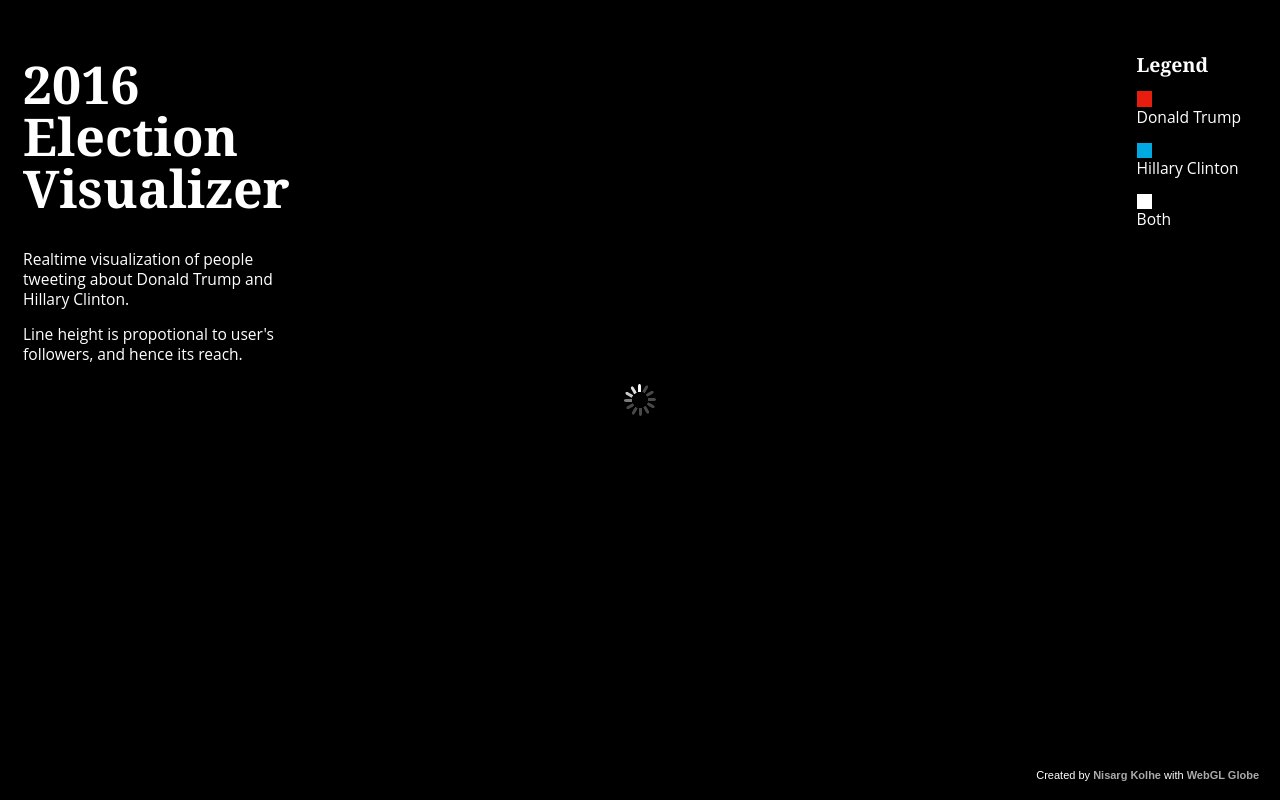
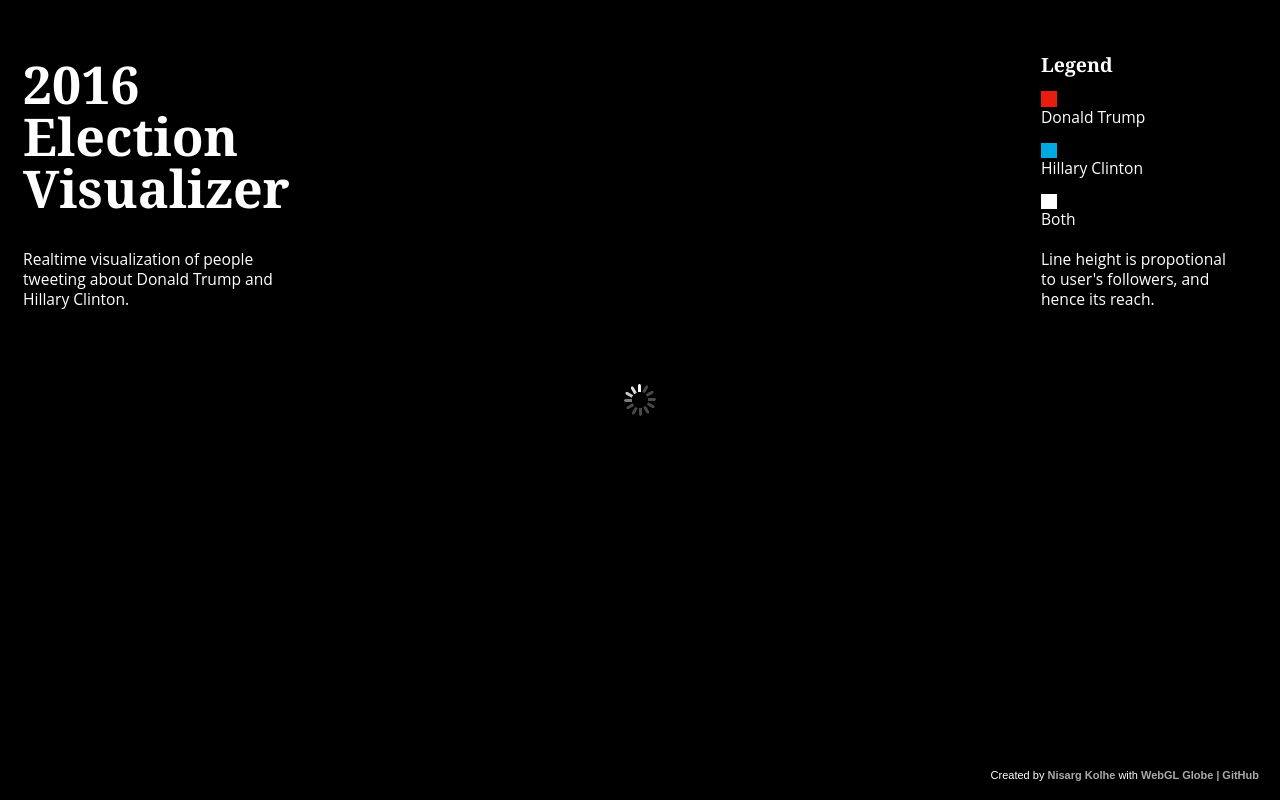
Before and after one commit to nisargkolhe/2016ElectionVisualizer, a website: page public/index.html in a window 1280 px wide. Drawn offline with nearby package versions, Linux system fonts and the light colour scheme; files whose address does not match are found by name.

Commit message:
Made some small changed

```diff
--- a/app.js
+++ b/app.js
@@ -83,7 +83,7 @@
                         	if(!tweetObj.color){tweetObj.color = quote_color;}
                     		tweetObj.quote.qouteText = quote_text;
                     		tweetObj.quote.qouteColor = getTweetColor(quote_text.toLowerCase());
-                    		console.log("quote : "+quote_color);
+                    		//console.log("quote : "+quote_color);
 
                         }
 
@@ -143,8 +143,8 @@
                     }
                 });
                 stream.on('error', function(error) {
-                    console.log("ERROR");
-                    console.log(error);
+                    //console.log("ERROR");
+                    //console.log(error);
                 });
 
                 stream.on('end', function(response) {
--- a/public/index.html
+++ b/public/index.html
@@ -9,8 +9,13 @@
     <meta charset="utf-8">
     <meta name="viewport" content="width=device-width, initial-scale=1">
     <meta http-equiv="X-UA-Compatible" content="IE=edge,chrome=1">
-    <title>2016 Election Visualizer by Nisarg Kolhe</title>
+    <title>2016 US Election Visualizer</title>
     <meta name="description" content="Realtime visualization of people tweeting about Donald Trump and Hillary Clinton.">
+    <meta property="og:url" content="http://electionvisualizer.com" />
+	<meta property="og:type" content="website" />
+	<meta property="og:title" content="2016 Election Visualizer" />
+	<meta property="og:description" content="Realtime visualization of people tweeting about Donald Trump and Hillary Clinton." />
+	<meta property="og:image" content="http://i.imgur.com/nBPPbhkh.png" />
     <link rel="stylesheet" href="styles.css"/>
   </head>
   <body>
@@ -21,7 +26,6 @@
     <div id="leftTop">
       <h1>2016 Election Visualizer</h1>
       <p>Realtime visualization of people tweeting about Donald Trump and Hillary Clinton.</p>
-      <p>Line height is propotional to user's followers, and hence its reach.</p>
       <div class="tweets">
 
       </div>
@@ -33,15 +37,26 @@
         <div id="redBox"></div>Donald Trump
         <div id="blueBox"></div>Hillary Clinton
         <div id="whiteBox"></div>Both
+        <br><br>
+        Line height is propotional to user's followers, and hence its reach.
       </div>
 
     </div>
 
     <div id="info">
-      Created by <strong><a href="http://nisarg.me">Nisarg Kolhe</a></strong> with <strong><a href="http://www.chromeexperiments.com/globe">WebGL Globe</a></strong>
+      Created by <strong><a href="http://nisarg.me">Nisarg Kolhe</a></strong> with <strong><a href="http://www.chromeexperiments.com/globe">WebGL Globe</a></strong>  | <strong><a href="https://github.com/nisargkolhe/2016ElectionVisualizer">GitHub</a></strong>
     </div>
 
     </main>
     <script type='text/javascript' src="js/main.js"></script>
+	<script>
+		(function(i,s,o,g,r,a,m){i['GoogleAnalyticsObject']=r;i[r]=i[r]||function(){
+		(i[r].q=i[r].q||[]).push(arguments)},i[r].l=1*new Date();a=s.createElement(o),
+		m=s.getElementsByTagName(o)[0];a.async=1;a.src=g;m.parentNode.insertBefore(a,m)
+		})(window,document,'script','https://www.google-analytics.com/analytics.js','ga');
+
+		ga('create', 'UA-87066307-1', 'auto');
+		ga('send', 'pageview');
+	</script>
   </body>
 </html>
--- a/public/styles.css
+++ b/public/styles.css
@@ -90,6 +90,7 @@
   top: 2em;
   right: 2em;
   width: auto;
+  max-width: 200px;
   height: auto;
   background-color: rgba(0,0,0,0.2);
   border-radius: 3px;
```
